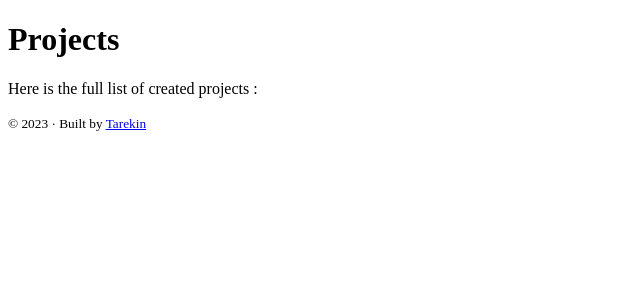
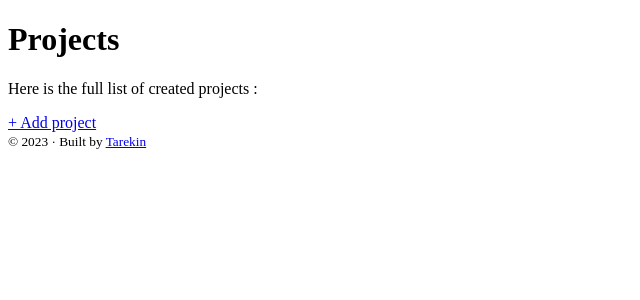
Before and after one commit to PoudrouxThomas/ProjectManager, a Symfony app: template templates/project/index.html.twig in a window 1280 px wide. Shown: the part 47-347 px from the top of the page, without its empty margins (0-640 px from the left). Run offline with Twig, Linux system fonts and the light colour scheme; the template is opened without the code that fills it, so the values that code supplies are empty; some libraries are stand-ins or nearby versions.

Commit message:
Creating project detail and create views (without form)

```diff
--- a/templates/base.html.twig
+++ b/templates/base.html.twig
@@ -15,7 +15,9 @@
     <body>
         {{ include('partials/_nav.html.twig') }}
 
-        {% block body %}{% endblock %}
+        <div class="w-full p-5">
+            {% block body %}{% endblock %}
+        </div>
 
         {{ include('partials/_footer.html.twig') }}
     </body>
--- a/templates/project/index.html.twig
+++ b/templates/project/index.html.twig
@@ -4,17 +4,23 @@
 
 {% block body %}
 
-<div class="w-full">
-    <h1 class="p-2 text-center text-3xl italic underline font-bold">Projects</h1>
+<h1 class="p-2 text-center text-3xl italic underline font-bold">Projects</h1>
 
-    <p class="text-center text-slate-700">Here is the full list of created projects : </p>
+<p class="text-center text-slate-700">Here is the full list of created projects : </p>
 
-    {% for project in projects %}
+{% for project in projects %}
+    <a href="{{ path('app_project_show', {id: project.id}) }}">
         <div class="d-block drop-shadow-md m-3 p-2 shadow shadow-gray-400 rounded">
             <h2 class="text-lg italic underline">{{ project.name }}</h2>
             <p class="ml-3">{{ project.presentation }}</p>
         </div>
+    </a>
 {% endfor %}
+
+<div class="text-right">
+    <a href="{{ path('app_project_create') }}" class="underline text-orange-500 hover:text-orange-600">
+        + Add project
+    </a>
 </div>
 
 {% endblock %}
```
Also changed, not shown: src/Controller/ProjectController.php (+16 -0 lines), templates/project/create.html.twig (added, +11 -0 lines), templates/project/show.html.twig (added, +17 -0 lines).
